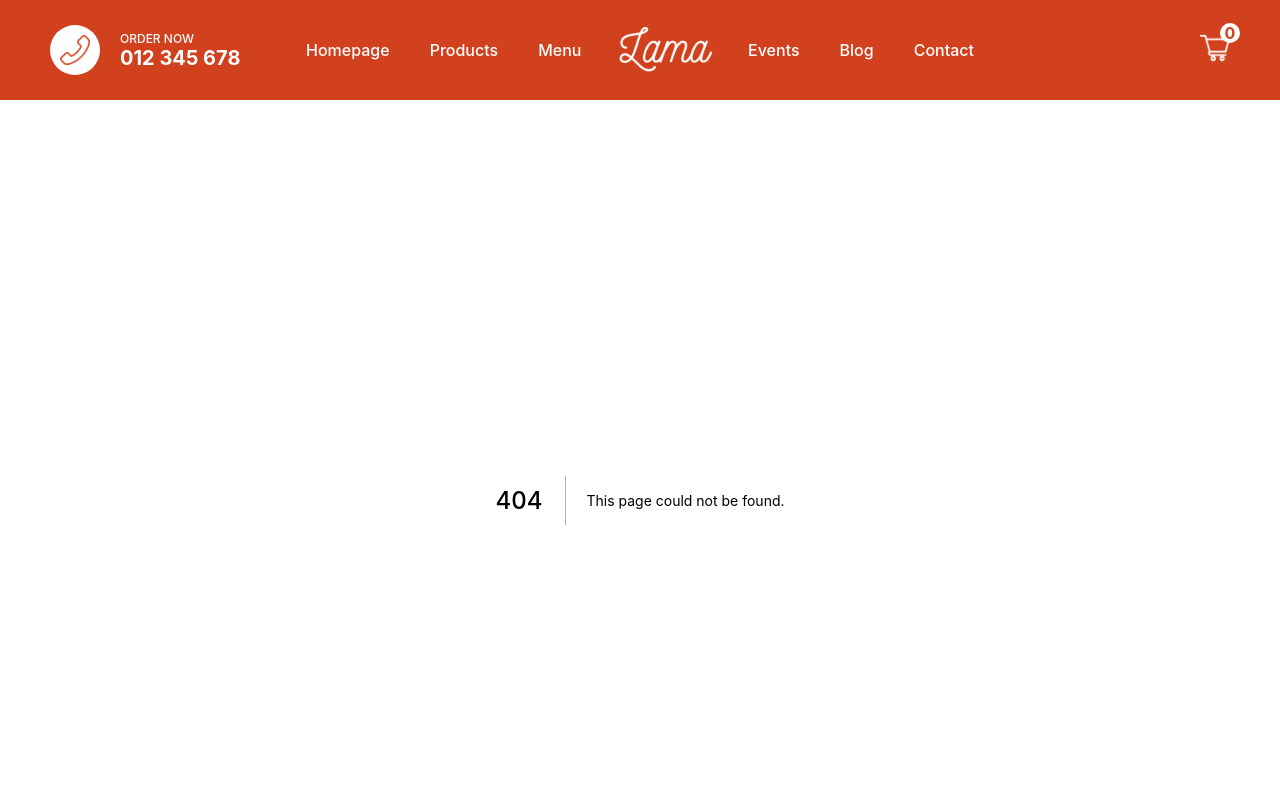
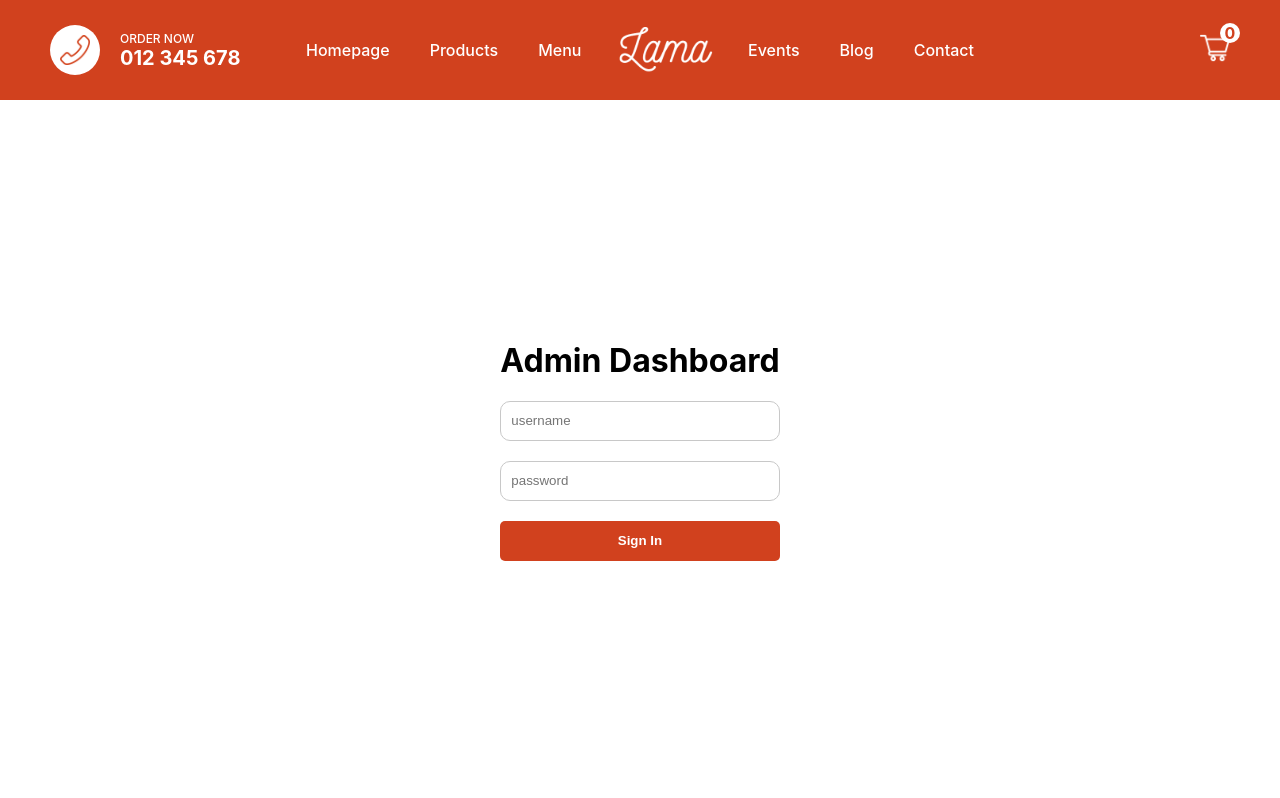
Before and after one commit to LucidJoy/Pizza-App, a Next.js app: page /admin/login in a window 1280 px wide. Before the commit this address had no page. Shown: the top 798 px of the page. Built offline with nearby package versions, Linux system fonts and the light colour scheme.

Commit message:
cookie auth with admin page

```diff
--- a/package.json
+++ b/package.json
@@ -12,6 +12,7 @@
     "@paypal/react-paypal-js": "^7.6.0",
     "@reduxjs/toolkit": "^1.8.1",
     "axios": "^0.26.1",
+    "cookie": "^0.5.0",
     "mongoose": "^6.3.0",
     "next": "12.1.4",
     "react": "18.0.0",
--- /dev/null
+++ b/pages/admin/login.jsx
@@ -0,0 +1,54 @@
+import React, { useState } from "react";
+import { useRouter } from "next/router";
+import axios from "axios";
+
+import styles from "../../styles/Login.module.css";
+
+const Login = () => {
+  const [username, setUsername] = useState(null);
+  const [password, setPassword] = useState(null);
+  const [error, setError] = useState(false);
+  const router = useRouter();
+
+  const handleClick = async () => {
+    try {
+      await axios.post("http://localhost:3000/api/login", {
+        username,
+        password,
+      });
+      router.push("/admin");
+    } catch (error) {
+      console.log(
+        `Error from pages/admin/login.jsx (handleClick) --> ${error}`
+      );
+      setError(true);
+    }
+  };
+
+  return (
+    <div className={styles.container}>
+      <div className={styles.wrapper}>
+        <h1>Admin Dashboard</h1>
+        <input
+          type="text"
+          placeholder="username"
+          onChange={(e) => setUsername(e.target.value)}
+          className={styles.input}
+        />
+        <input
+          type="password"
+          placeholder="password"
+          onChange={(e) => setPassword(e.target.value)}
+          className={styles.input}
+        />
+
+        <button onClick={handleClick} className={styles.button}>
+          Sign In
+        </button>
+        {error && <span className={styles.error}>Wrong Credentials!</span>}
+      </div>
+    </div>
+  );
+};
+
+export default Login;
--- /dev/null
+++ b/pages/api/login.js
@@ -0,0 +1,25 @@
+import cookie from "cookie";
+
+const handler = (req, res) => {
+  if (req.method === "POST") {
+    const { username, password } = req.body;
+    if (
+      username === process.env.ADMIN_USERNAME &&
+      password === process.env.ADMIN_PASSWORD
+    ) {
+      res.setHeader(
+        "Set-Cookie",
+        cookie.serialize("token", process.env.TOKEN, {
+          maxAge: 60 * 60,
+          sameSite: "strict",
+          path: "/",
+        })
+      );
+      res.status(200).json("Successful");
+    } else {
+      res.status(400).json("Wrong credentials!");
+    }
+  }
+};
+
+export default handler;
--- /dev/null
+++ b/styles/Login.module.css
@@ -0,0 +1,48 @@
+.container {
+  height: calc(100vh - 100px);
+  display: flex;
+  align-items: center;
+  justify-content: center;
+}
+
+.wrapper {
+  display: flex;
+  flex-direction: column;
+}
+
+.button {
+  height: 40px;
+  margin-bottom: 20px;
+  border: none;
+  background-color: #d1411e;
+  color: white;
+  font-weight: 600;
+  cursor: pointer;
+  border-radius: 5px;
+}
+
+.button:hover {
+  color: white;
+  background-color: #d65435;
+  border: none;
+  transition: all 100ms cubic-bezier(0.25, 0.46, 0.45, 0.94);
+}
+
+.input {
+  height: 40px;
+  border-radius: 10px;
+  margin-bottom: 20px;
+  padding: 0 10px;
+  border: 1px solid rgb(200, 200, 200);
+}
+
+.input:focus {
+  outline: none !important;
+  box-shadow: 0 0 10px rgb(240, 240, 240);
+}
+
+.error {
+  font-size: 13px;
+  color: red;
+  text-align: center;
+}
```
Also changed, not shown: components/Add.jsx (added, +7 -0 lines), components/AddButton.jsx (added, +13 -0 lines), pages/admin/index.jsx (+12 -1 lines), pages/index.js (+18 -3 lines), styles/AddButton.module.css (added), 2 other files (tests, documents, lock files or other folders).
